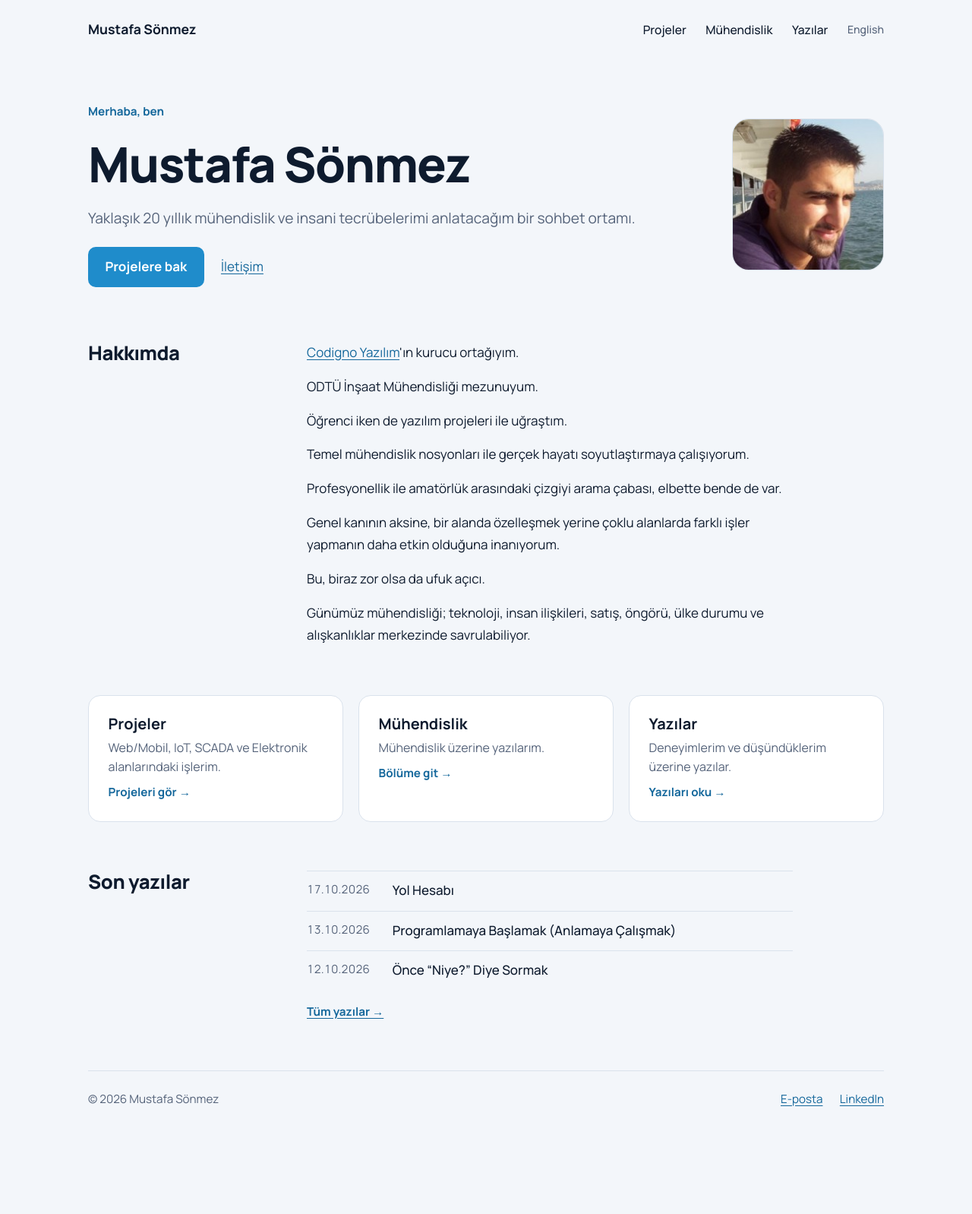
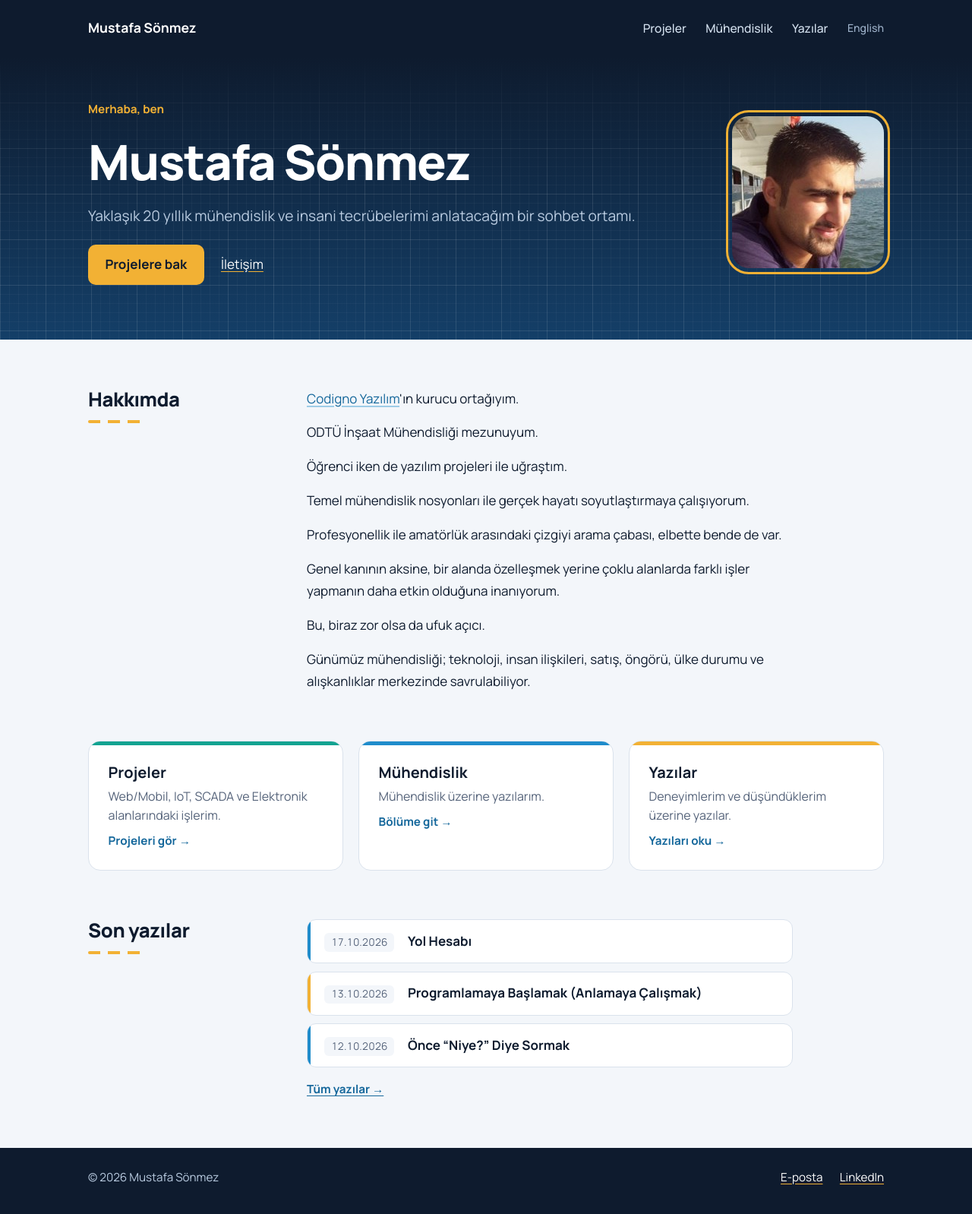
Before and after one commit to sonmezmustafa/sonmezmustafa.github.io, a Jekyll site: the page built from index.html, in a window 1280 px wide. Shown: the whole page at 76% size. Built offline with Jekyll 4.4.1, drawn with Linux system fonts in a browser that asks for light colours; before the commit the page ends 1500 px from its top, so only the background shows below that.

Commit message:
Görünüm: lacivert bantlar, milimetrik kâğıt girişi, şantiye sarısı vurgu, renkli kartlar ve yazı listesi

```diff
--- a/assets/css/style.css
+++ b/assets/css/style.css
@@ -7,6 +7,20 @@
   --accent: #1F8CCB;
   --link: #14679B;
   --on-accent: #FFFFFF;
+  /* Lacivert bant: üst bar, ana sayfa girişi, alt bilgi */
+  --navy: #0E1B2E;
+  --navy-2: #143F68;
+  --on-navy: #FFFFFF;
+  --on-navy-muted: #B9CBE0;
+  /* Şantiye sarısı. Beyaz zeminde yazı rengi olarak kullanılmaz, okunmaz. */
+  --amber: #F2B134;
+  --amber-tint: #FDF4E0;
+  --teal: #13A391;
+  --teal-tint: #E3F5F2;
+  --blue-tint: #E7F2FA;
+  /* İçerik sütunu: ortalanır, kenarlarda en az --gutter boşluk kalır */
+  --col: 65.5rem;
+  --gutter: 1.25rem;
   --font: "Manrope", "Segoe UI", system-ui, sans-serif;
 }
 
@@ -21,6 +35,8 @@ body {
   font: 1.0625rem/1.7 var(--font);
 }
 
+::selection { background: #FBE3A6; color: var(--ink); }
+
 h1, h2, h3, p, ul { margin: 0; }
 h1, h2, h3 { line-height: 1.15; text-wrap: balance; }
 
@@ -29,7 +45,28 @@ a:focus-visible { outline: 2px solid var(--accent); outline-offset: 3px; }
 
 img { max-width: 100%; height: auto; }
 
-.site { max-width: 68rem; margin: 0 auto; padding: 0 1.25rem 2.5rem; }
+.site {
+  display: flex;
+  flex-direction: column;
+  min-height: 100vh;
+  min-height: 100dvh;
+}
+.site > * { min-width: 0; }
+.site > main { flex: 1 0 auto; }
+
+/* Bantlar ekranın iki kenarına uzanır, içerikleri sütuna hizalanır */
+.top,
+.hero,
+.site-footer { padding-inline: max(var(--gutter), (100% - var(--col)) / 2); }
+/* Bant dışındaki bölümler sütunda durur */
+main:not(.page) > :not(.hero),
+.page { width: min(100% - 2 * var(--gutter), var(--col)); margin-inline: auto; }
+
+.top,
+.site-footer { background: var(--navy); }
+.top a:focus-visible,
+.hero a:focus-visible,
+.site-footer a:focus-visible { outline-color: var(--amber); }
 
 /* Üst bar */
 .top {
@@ -38,28 +75,57 @@ img { max-width: 100%; height: auto; }
   align-items: center;
   justify-content: space-between;
   gap: 0.6rem 2rem;
-  padding: 1.5rem 0;
+  padding-block: 1.4rem;
 }
-.top .name { font-weight: 700; font-size: 1.1rem; color: var(--ink); text-decoration: none; }
+.top .name { font-weight: 700; font-size: 1.1rem; color: var(--on-navy); text-decoration: none; }
 .top nav { display: flex; flex-wrap: wrap; align-items: center; gap: 0.4rem 1.6rem; }
-.top nav a { color: var(--ink); text-decoration: none; font-weight: 500; font-size: 0.98rem; }
-.top nav a:hover,
-.top nav a[aria-current] { color: var(--link); }
-.top nav .lang { color: var(--muted); font-size: 0.88rem; }
+.top nav a { color: #D5E2F0; text-decoration: none; font-weight: 500; font-size: 0.98rem; }
+.top nav a:hover { color: var(--on-navy); }
+.top nav a[aria-current] {
+  color: var(--on-navy);
+  text-decoration: underline;
+  text-decoration-color: var(--amber);
+  text-decoration-thickness: 3px;
+  text-underline-offset: 0.5em;
+}
+.top nav .lang { color: #9FB3CB; font-size: 0.88rem; }
 
 /* Ana sayfa */
 .hero {
+  position: relative;
+  isolation: isolate;
   display: grid;
   grid-template-columns: minmax(0, 1fr) auto;
   gap: 2.5rem 4rem;
   align-items: center;
-  padding: 3.5rem 0 4.5rem;
+  margin-bottom: 4rem;
+  padding-block: 3.5rem 4.5rem;
+  background: linear-gradient(180deg, var(--navy) 0%, var(--navy-2) 100%);
+  color: var(--on-navy);
+}
+/* Milimetrik kâğıt: ince ve kalın kareler, üstte yavaşça belirir */
+.hero::after {
+  content: "";
+  position: absolute;
+  z-index: -1;
+  inset: 0;
+  background-image:
+    linear-gradient(rgba(255, 255, 255, 0.08) 1px, transparent 1px),
+    linear-gradient(90deg, rgba(255, 255, 255, 0.08) 1px, transparent 1px),
+    linear-gradient(rgba(255, 255, 255, 0.035) 1px, transparent 1px),
+    linear-gradient(90deg, rgba(255, 255, 255, 0.035) 1px, transparent 1px);
+  background-size: 60px 60px, 60px 60px, 12px 12px, 12px 12px;
+  -webkit-mask-image: linear-gradient(to bottom, transparent, #000 45%);
+  mask-image: linear-gradient(to bottom, transparent, #000 45%);
 }
 .hero-text { display: grid; gap: 1.4rem; }
 .hero h1 { font-size: clamp(2.5rem, 5.4vw, 4rem); font-weight: 800; letter-spacing: -0.025em; line-height: 1.05; }
 .eyebrow { color: var(--link); font-weight: 700; font-size: 0.95rem; }
+.hero .eyebrow { color: var(--amber); }
 .lead { color: var(--muted); font-size: 1.2rem; line-height: 1.6; }
+.hero .lead { color: var(--on-navy-muted); }
 .actions { display: flex; flex-wrap: wrap; align-items: center; gap: 0.8rem 1.4rem; }
+.hero .actions a { color: var(--on-navy); text-decoration-color: var(--amber); }
 .btn {
   display: inline-block;
   padding: 0.75rem 1.4rem;
@@ -69,16 +135,19 @@ img { max-width: 100%; height: auto; }
   font-weight: 700;
   text-decoration: none;
 }
+.hero .actions .btn { background: var(--amber); color: var(--navy); }
+.hero .actions .btn:hover { background: #F6C35C; }
 .photo {
   display: grid;
   place-items: center;
   width: 12.5rem;
   aspect-ratio: 1;
   overflow: hidden;
-  border: 1px solid var(--line);
   border-radius: 22px;
-  background: var(--surface);
-  color: var(--muted);
+  outline: 3px solid var(--amber);
+  outline-offset: 5px;
+  background: var(--navy-2);
+  color: var(--on-navy-muted);
   font-weight: 700;
   font-size: 2rem;
 }
@@ -93,6 +162,18 @@ img { max-width: 100%; height: auto; }
 .split > h2, .page h2 { font-size: 1.6rem; font-weight: 800; letter-spacing: -0.015em; }
 .prose { display: grid; gap: 1rem; }
 
+/* Yol şeridi: başlıkların altındaki kesik sarı çizgi */
+.split > h2::after,
+.page h1::after {
+  content: "";
+  display: block;
+  width: 4.5rem;
+  height: 4px;
+  margin-top: 0.8rem;
+  border-radius: 2px;
+  background: repeating-linear-gradient(90deg, var(--amber) 0 16px, transparent 16px 26px);
+}
+
 .areas {
   display: grid;
   grid-template-columns: repeat(3, minmax(0, 1fr));
@@ -100,39 +181,103 @@ img { max-width: 100%; height: auto; }
   padding-bottom: 4rem;
 }
 .area {
+  --c: var(--accent);
+  --c-tint: var(--blue-tint);
+  position: relative;
+  overflow: hidden;
   display: grid;
   gap: 0.5rem;
   align-content: start;
   min-width: 0;
-  padding: 1.6rem;
+  padding: 1.8rem 1.6rem 1.6rem;
   border: 1px solid var(--line);
   border-radius: 16px;
   background: var(--surface);
   color: var(--ink);
   text-decoration: none;
 }
-.area:hover { border-color: var(--accent); }
+.area::before {
+  content: "";
+  position: absolute;
+  inset: 0 0 auto;
+  height: 5px;
+  background: var(--c);
+}
+.area:nth-child(1) { --c: var(--teal); --c-tint: var(--teal-tint); }
+.area:nth-child(2) { --c: var(--accent); --c-tint: var(--blue-tint); }
+.area:nth-child(3) { --c: var(--amber); --c-tint: var(--amber-tint); }
+.area:hover {
+  border-color: var(--c);
+  background: var(--c-tint);
+  box-shadow: 0 14px 28px -20px rgba(14, 27, 46, 0.5);
+}
 .area h2 { font-size: 1.25rem; }
 .area p { color: var(--muted); font-size: 1rem; line-height: 1.55; }
 .area .go { color: var(--link); font-weight: 700; font-size: 0.95rem; }
 
-.posts { list-style: none; padding: 0; }
-.posts li { display: flex; gap: 1.25rem; padding: 0.7rem 0; border-top: 1px solid var(--line); }
-.posts time { flex: 0 0 5.8rem; color: var(--muted); font-size: 0.95rem; font-variant-numeric: tabular-nums; }
-.posts a { color: var(--ink); text-decoration: none; font-weight: 500; }
-.posts a:hover { color: var(--link); }
-.posts .desc { display: block; color: var(--muted); font-size: 0.95rem; line-height: 1.5; }
+/* Yazı listesi: Mühendislik yazıları mavi, diğer yazılar sarı şeritli */
+.posts { list-style: none; padding: 0; display: grid; gap: 0.65rem; }
+.posts li {
+  --bar: var(--amber);
+  --bar-tint: var(--amber-tint);
+  position: relative;
+  overflow: hidden;
+  display: flex;
+  align-items: baseline;
+  gap: 1.1rem;
+  padding: 0.85rem 1.1rem 0.85rem 1.4rem;
+  border: 1px solid var(--line);
+  border-radius: 12px;
+  background: var(--surface);
+}
+.posts li:has(a[href*="/muhendislik/"]),
+.posts li:has(a[href*="/engineering/"]) { --bar: var(--accent); --bar-tint: var(--blue-tint); }
+.posts li::before {
+  content: "";
+  position: absolute;
+  inset: 0 auto 0 0;
+  width: 4px;
+  background: var(--bar);
+}
+.posts li:hover {
+  border-color: var(--bar);
+  background: var(--bar-tint);
+  box-shadow: 0 12px 24px -18px rgba(14, 27, 46, 0.5);
+}
+.posts time {
+  flex: 0 0 auto;
+  padding: 0.05rem 0.55rem;
+  border-radius: 6px;
+  background: var(--bg);
+  color: var(--muted);
+  font-size: 0.85rem;
+  font-variant-numeric: tabular-nums;
+}
+.posts a { color: var(--ink); text-decoration: none; font-weight: 700; }
+/* Satırın tamamı tıklanır */
+.posts a::after { content: ""; position: absolute; inset: 0; }
+.posts li:hover a { color: var(--link); }
+.posts .desc { display: block; margin-top: 0.15rem; color: var(--muted); font-size: 0.95rem; line-height: 1.5; }
 .more { margin-top: 1rem; font-weight: 700; font-size: 0.95rem; }
 
+@media (prefers-reduced-motion: no-preference) {
+  .area, .posts li { transition: transform 0.15s ease, background-color 0.15s ease, border-color 0.15s ease, box-shadow 0.15s ease; }
+  .area:hover, .posts li:hover { transform: translateY(-2px); }
+}
+
 /* İç sayfalar ve yazılar */
-.page { max-width: 44rem; padding: 2.5rem 0 4rem; }
+.page { padding-block: 2.5rem 4rem; }
+.page > * { max-width: 44rem; }
 .page h1 { font-size: clamp(2rem, 4.5vw, 2.8rem); font-weight: 800; letter-spacing: -0.02em; margin-bottom: 1.5rem; }
 .page h2 { margin: 2.2rem 0 0.8rem; }
 .page h3 { font-size: 1.2rem; margin: 1.8rem 0 0.6rem; }
 .page p, .page ul, .page ol { margin-bottom: 1rem; }
 .page .posts { margin-bottom: 0; }
-.page .meta { color: var(--muted); margin-top: -1rem; }
-.page .back { margin-top: 3rem; }
+.page .meta { color: var(--muted); margin-top: -0.6rem; margin-bottom: 1.4rem; }
+.page .meta + p { font-size: 1.15rem; }
+.page article p a, .prose a { text-decoration-thickness: 2px; text-decoration-color: rgba(31, 140, 203, 0.4); }
+.page article p a:hover, .prose a:hover { text-decoration-color: var(--accent); }
+.page .back { margin-top: 3rem; font-weight: 700; }
 .page pre {
   overflow-x: auto;
   padding: 0.9rem 1rem;
@@ -141,20 +286,40 @@ img { max-width: 100%; height: auto; }
   background: var(--surface);
   font-size: 0.9rem;
 }
-.page blockquote { margin: 1.25rem 0; padding-left: 1rem; border-left: 3px solid var(--line); color: var(--muted); }
+.page blockquote {
+  margin: 1.25rem 0;
+  padding: 0.8rem 1rem;
+  border-left: 4px solid var(--amber);
+  border-radius: 0 10px 10px 0;
+  background: var(--amber-tint);
+  color: var(--ink);
+}
 
 /* Proje dalları */
 .branches { display: grid; grid-template-columns: repeat(2, minmax(0, 1fr)); gap: 1.25rem; }
 .page .branch {
+  --c: var(--accent);
+  position: relative;
+  overflow: hidden;
   display: grid;
   gap: 0.5rem;
   align-content: start;
   min-width: 0;
-  padding: 1.6rem;
+  padding: 1.8rem 1.6rem 1.6rem;
   border: 1px solid var(--line);
   border-radius: 16px;
   background: var(--surface);
 }
+.page .branch::before {
+  content: "";
+  position: absolute;
+  inset: 0 0 auto;
+  height: 5px;
+  background: var(--c);
+}
+.page .branch:nth-child(2) { --c: var(--teal); }
+.page .branch:nth-child(3) { --c: var(--amber); }
+.page .branch:nth-child(4) { --c: #5B7BB0; }
 .page .branch h2 { margin: 0; font-size: 1.25rem; letter-spacing: 0; }
 .page .branch p { margin: 0; color: var(--muted); font-size: 1rem; line-height: 1.55; }
 .page .branch ul { list-style: none; margin: 0.6rem 0 0; padding: 0; display: grid; gap: 0.9rem; }
@@ -165,15 +330,19 @@ img { max-width: 100%; height: auto; }
   flex-wrap: wrap;
   justify-content: space-between;
   gap: 0.5rem 2rem;
-  padding-top: 1.5rem;
-  border-top: 1px solid var(--line);
-  color: var(--muted);
+  padding-block: 1.6rem 2.2rem;
+  color: var(--on-navy-muted);
   font-size: 0.95rem;
 }
+.site-footer a { color: var(--on-navy); text-decoration-color: var(--amber); }
 .site-footer .links { display: flex; flex-wrap: wrap; gap: 0.4rem 1.4rem; }
 
 @media (max-width: 48rem) {
   .hero, .split, .areas, .branches { grid-template-columns: minmax(0, 1fr); }
-  .hero { padding: 2rem 0 3rem; }
+  .hero { margin-bottom: 3rem; padding-block: 2rem 3rem; }
   .photo { order: -1; width: 9rem; }
 }
+
+@media (max-width: 30rem) {
+  .posts li { flex-direction: column; align-items: flex-start; gap: 0.35rem; }
+}
```
